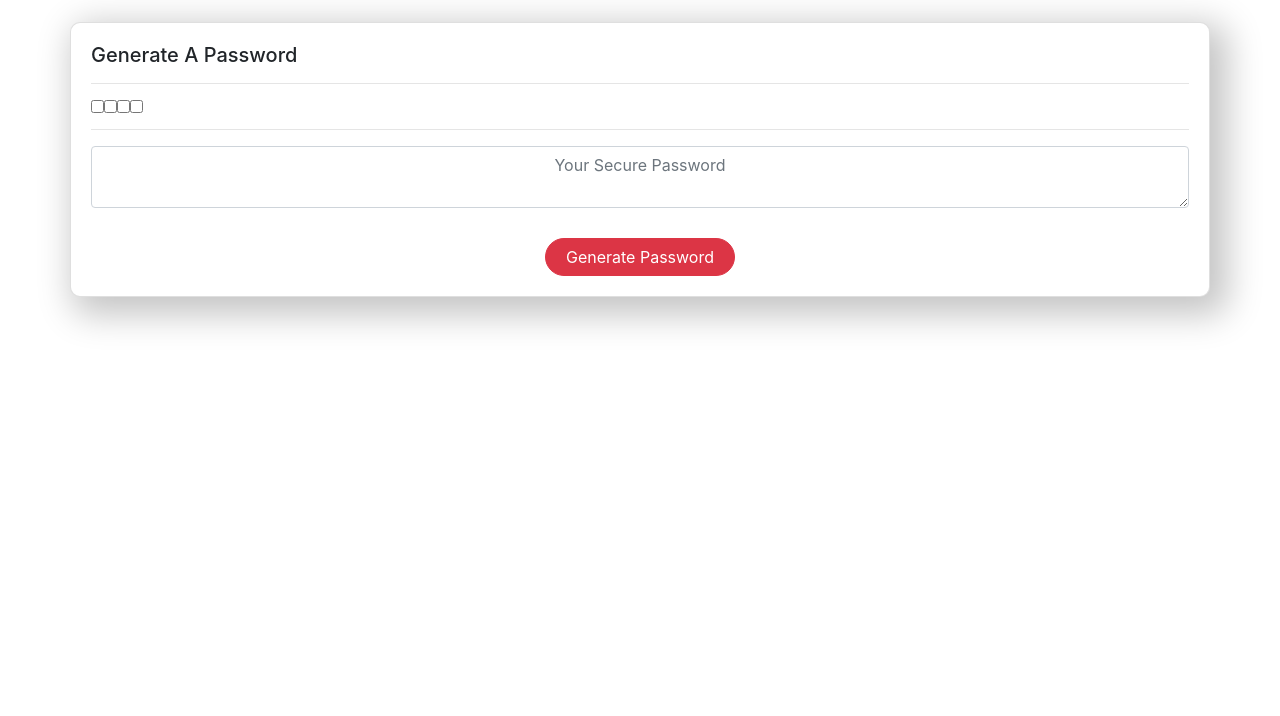
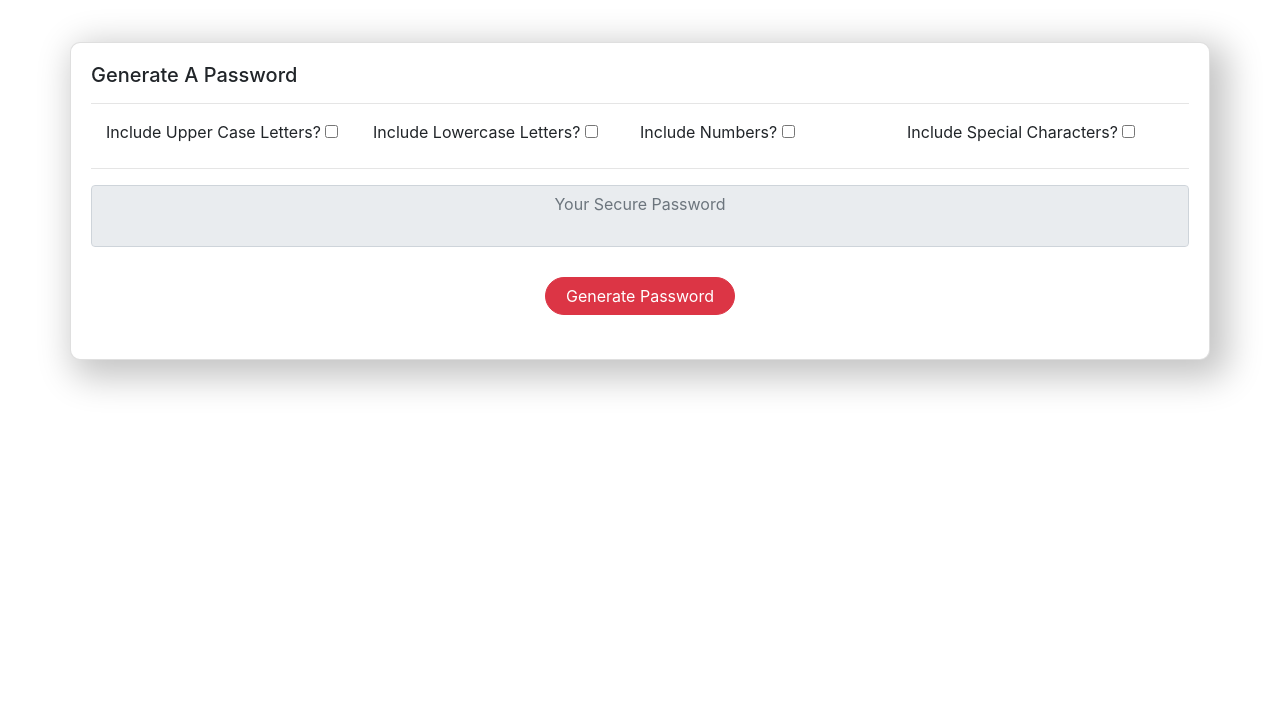
Before and after one commit to mfallesen/password-generator, a plain HTML site: page index.html in a window 1280 px wide. Shown: the part 84-800 px from the top of the page. Drawn offline with nearby package versions, Linux system fonts and the light colour scheme.

Commit message:
HTML and CSS for checkboses and texta area added

```diff
--- a/index.html
+++ b/index.html
@@ -17,17 +17,27 @@
         </section>
         <section class="row card">
             <section class="justify-content-center card-body">
-              <h5 class="card-title">Generate A Password</h5>
-              <hr>
-              <section class="container row">
-                  <input type="checkbox" name="" id="">
-                  <input type="checkbox" name="" id="">
-                  <input type="checkbox" name="" id="">
-                  <input type="checkbox" name="" id="">
-              </section>
-              <hr>
-              <textarea id="genPassField" class="form-control text-center" aria-label="With textarea" placeholder="Your Secure Password"></textarea>
-             <button id="passGenerator" class="btn btn-danger mx-auto custom-button text-center" onclick="passGen()">Generate Password</button>
+                <h5 class="card-title">Generate A Password</h5>
+                <hr>
+                <section class="container row">
+                    <label class="check-box col-md-3 col-sm-6" for="">Include Upper Case Letters?
+                        <input type="checkbox" name="" id="upperCase">
+                    </label>
+                    <label class="check-box col-md-3 col-sm-6" for="">Include Lowercase Letters?
+                        <input type="checkbox" name="" id="lowerCase">
+                    </label>
+                    <label class="check-box col-md-3 col-sm-6" for="">Include Numbers?
+                        <input type="checkbox" name="" id="nums">
+                    </label>
+                    <label class="check-box col-md-3 col-sm-6" for="">Include Special Characters?
+                        <input type="checkbox" name="" id="specChar">
+                    </label>
+                </section>
+                <hr>
+                <textarea readonly id="genPassField" class="form-control text-center" aria-label="With textarea"
+                    placeholder="Your Secure Password"></textarea>
+                <button id="passGenerator" class="btn btn-danger mx-auto custom-button text-center"
+                    onclick="passGen()">Generate Password</button>
             </section>
         </section>
 
--- a/style.css
+++ b/style.css
@@ -2,6 +2,7 @@
 h1 {
     margin-left: auto;
     margin-right: auto;
+    margin-top: 20px;
 }
 
 .custom-button {
@@ -18,3 +19,7 @@ h1 {
     border-radius: 10px;
 
 }
+
+#genPassField {
+    resize: none;
+}
```
